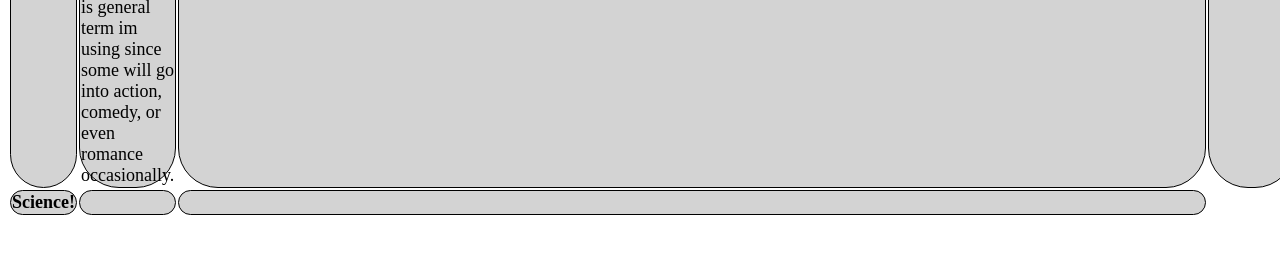
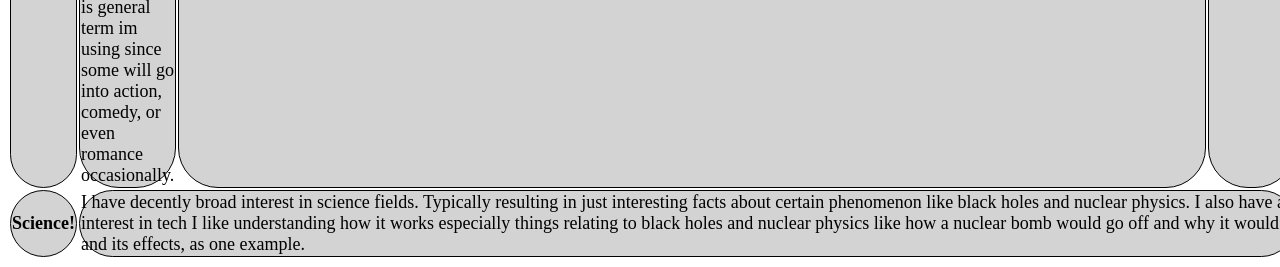
Before and after one commit to JacobyIsWumbo/website, a plain HTML site: page index.html in a window 1280 px wide. Shown: the part 1906-2173 px from the top of the page. Before the commit the page ends 2131 px from the top, so only its background shows below. Drawn offline with Linux system fonts and the light colour scheme.

Commit message:
final prob

```diff
--- a/index.html
+++ b/index.html
@@ -49,8 +49,11 @@
         </tr>
         <tr>
             <th><!--item-->Science!</th>
-            <td><!--description--></td>
-            <td><!--image--></td>
+            <td colspan="3"><!--description--> I have decently broad interest in science fields.
+                Typically resulting in just interesting facts about certain phenomenon like black holes and nuclear physics.
+                I also have a interest in tech I like understanding how it works especially things relating to black holes and nuclear physics
+                like how a nuclear bomb would go off and why it would and its effects, as one example. </td>
+
 
         </tr>
     </table>
```
